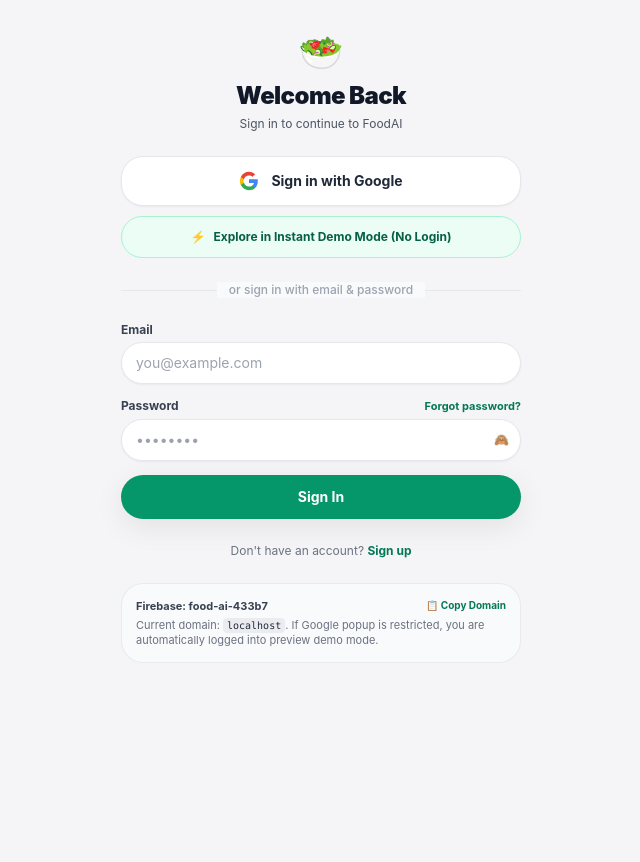
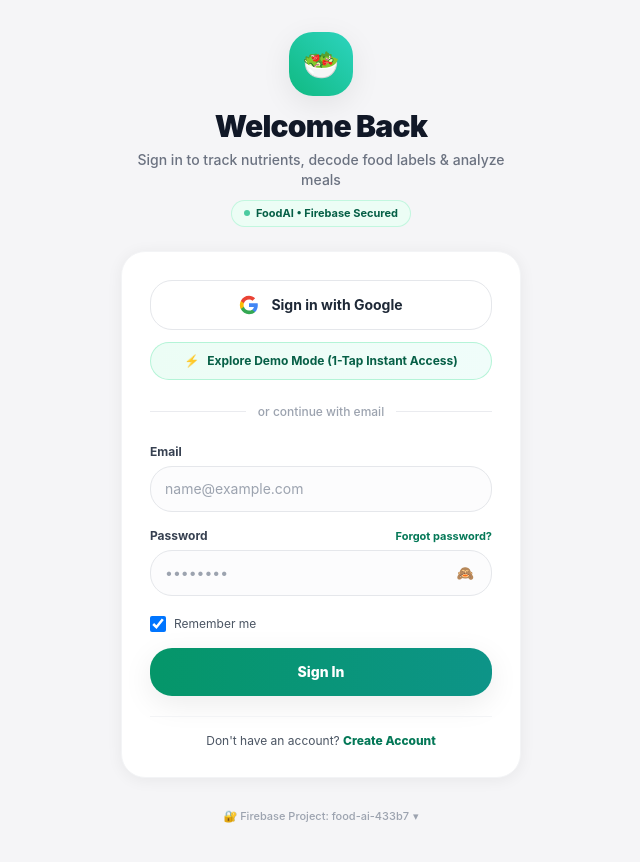
Before and after one commit to Naresh63-hub/foodai, a React (Vite) app: page /login in a window 1280 px wide. Shown: the top 862 px of the page, without its empty margins (319-959 px from the left). Before the commit the page ends 807 px from the top, so only its background shows below. Built offline with nearby package versions, Linux system fonts and the light colour scheme; no server answers; the HTML template or start-up script is replaced by a standard one.

Commit message:
feat: update Firebase app config and redesign modern Login page

```diff
--- a/src/config/firebase.ts
+++ b/src/config/firebase.ts
@@ -2,22 +2,22 @@
 import { getAuth, Auth, GoogleAuthProvider } from 'firebase/auth'
 import { getFirestore, Firestore } from 'firebase/firestore'
 import { getAnalytics, isSupported, Analytics } from 'firebase/analytics'
-import firebaseConfig from '../firebase-applet-config.json'
 
-let app: FirebaseApp
-let auth: Auth
-let db: Firestore
-let analytics: Analytics | null = null
-
-if (getApps().length === 0) {
-  app = initializeApp(firebaseConfig)
-} else {
-  app = getApps()[0]
+// Your web app's Firebase configuration provided by the user
+export const firebaseConfig = {
+  apiKey: "AIzaSyA4s3CDR_DmZjYobBghtFHwqVR--oDCYfI",
+  authDomain: "food-ai-433b7.firebaseapp.com",
+  projectId: "food-ai-433b7",
+  storageBucket: "food-ai-433b7.firebasestorage.app",
+  messagingSenderId: "59556325769",
+  appId: "1:59556325769:web:90a209b9bf7b0aa9b9d958"
 }
 
-auth = getAuth(app)
-const dbId = (firebaseConfig as any).firestoreDatabaseId
-db = dbId && dbId !== '(default)' ? getFirestore(app, dbId) : getFirestore(app)
+// Initialize Firebase
+const app: FirebaseApp = getApps().length === 0 ? initializeApp(firebaseConfig) : getApps()[0]
+const auth: Auth = getAuth(app)
+const db: Firestore = getFirestore(app)
+let analytics: Analytics | null = null
 
 if (typeof window !== 'undefined') {
   isSupported()
--- a/src/firebase-applet-config.json
+++ b/src/firebase-applet-config.json
@@ -1,6 +1,6 @@
 {
   "projectId": "food-ai-433b7",
-  "appId": "1:59556325769:web:fd721532550b91c2b9d958",
+  "appId": "1:59556325769:web:90a209b9bf7b0aa9b9d958",
   "apiKey": "AIzaSyA4s3CDR_DmZjYobBghtFHwqVR--oDCYfI",
   "authDomain": "food-ai-433b7.firebaseapp.com",
   "storageBucket": "food-ai-433b7.firebasestorage.app",
--- a/src/pages/Login.tsx
+++ b/src/pages/Login.tsx
@@ -1,5 +1,5 @@
 import { useState } from 'react'
-import { useNavigate } from 'react-router-dom'
+import { useNavigate, Link } from 'react-router-dom'
 import { toast } from 'sonner'
 import { useAuth } from '../contexts/AuthContext'
 import SafeAreaView from '../components/SafeAreaView'
@@ -10,16 +10,23 @@
   const [email, setEmail] = useState('')
   const [password, setPassword] = useState('')
   const [showPassword, setShowPassword] = useState(false)
+  const [rememberMe, setRememberMe] = useState(true)
   const [loading, setLoading] = useState(false)
+  const [showConfigHelper, setShowConfigHelper] = useState(false)
 
   const handleSubmit = async (e: React.FormEvent) => {
     e.preventDefault()
+    if (!email.trim() || !password) {
+      toast.error('Please enter both email and password')
+      return
+    }
+
     setLoading(true)
     try {
-      await signIn(email, password)
+      await signIn(email.trim(), password)
       navigate('/')
     } catch {
-      // Error handled in AuthContext with user-friendly toast
+      // Error is caught and converted to user-friendly toast in AuthContext
     } finally {
       setLoading(false)
     }
@@ -31,7 +38,7 @@
       await signInWithGoogle()
       navigate('/')
     } catch {
-      // Error handled in AuthContext
+      // Error is handled in AuthContext
     } finally {
       setLoading(false)
     }
@@ -49,21 +56,36 @@
 
   return (
     <SafeAreaView>
-      <div className="px-4 sm:px-6 py-8 pb-36 max-w-md mx-auto w-full box-border">
+      <div className="min-h-[85vh] flex flex-col justify-center px-4 sm:px-6 py-8 pb-32 max-w-md mx-auto w-full box-border">
+        {/* Brand Header */}
         <div className="text-center mb-6">
-          <span className="text-4xl">🥗</span>
-          <h1 className="text-2xl font-black text-gray-900 tracking-tight mt-2">Welcome Back</h1>
-          <p className="mt-1 text-xs text-gray-600">Sign in to continue to FoodAI</p>
+          <div className="inline-flex items-center justify-center w-16 h-16 rounded-3xl bg-gradient-to-tr from-emerald-500 to-teal-400 text-white text-3xl shadow-soft mb-3">
+            🥗
+          </div>
+          <div className="flex items-center justify-center gap-2">
+            <h1 className="text-2xl sm:text-3xl font-black text-gray-900 tracking-tight">
+              Welcome Back
+            </h1>
+          </div>
+          <p className="mt-1.5 text-xs sm:text-sm text-gray-500 font-medium">
+            Sign in to track nutrients, decode food labels & analyze meals
+          </p>
+          <div className="mt-2.5 inline-flex items-center gap-1.5 px-3 py-1 rounded-full bg-emerald-50 text-emerald-800 text-[11px] font-bold border border-emerald-200/60">
+            <span className="w-1.5 h-1.5 rounded-full bg-emerald-500 animate-pulse"></span>
+            FoodAI • Firebase Secured
+          </div>
         </div>
 
-        {/* 1. Google Sign-In */}
+        {/* Card Container */}
+        <div className="bg-white rounded-3xl border border-gray-100 shadow-card p-6 sm:p-7 transition-all">
+          {/* 1. Fast Google Sign-In */}
           <button
             type="button"
             onClick={handleGoogleSignIn}
             disabled={loading}
-          className="w-full flex items-center justify-center gap-3 rounded-2xl border border-gray-200 bg-white py-3.5 px-4 text-sm font-bold text-gray-800 shadow-sm hover:bg-gray-50 hover:border-gray-300 active:scale-[0.98] transition-all disabled:opacity-50"
+            className="w-full flex items-center justify-center gap-3 rounded-2xl border border-gray-200 bg-white hover:bg-gray-50/80 active:scale-[0.98] py-3.5 px-4 text-sm font-bold text-gray-800 shadow-xs transition-all disabled:opacity-50"
           >
-          <svg className="h-5 w-5" viewBox="0 0 24 24">
+            <svg className="h-5 w-5 shrink-0" viewBox="0 0 24 24">
               <path
                 fill="#4285F4"
                 d="M22.56 12.25c0-.78-.07-1.53-.2-2.25H12v4.26h5.92c-.26 1.37-1.04 2.53-2.21 3.31v2.77h3.57c2.08-1.92 3.28-4.74 3.28-8.09z"
@@ -84,31 +106,35 @@
             <span>Sign in with Google</span>
           </button>
 
-        {/* 2. Instant Demo Access */}
+          {/* 2. Instant Demo Mode Pill */}
           <button
             type="button"
             onClick={handleDemoAccess}
-          className="mt-2.5 w-full flex items-center justify-center gap-2 rounded-2xl bg-emerald-50 hover:bg-emerald-100 text-emerald-800 border border-emerald-200 py-3 px-4 text-xs font-bold transition-all active:scale-[0.98]"
+            className="mt-3 w-full flex items-center justify-center gap-2 rounded-2xl bg-gradient-to-r from-emerald-50 to-teal-50 hover:from-emerald-100 hover:to-teal-100 text-emerald-800 border border-emerald-200/80 py-2.5 px-4 text-xs font-bold transition-all active:scale-[0.98]"
           >
             <span>⚡</span>
-          <span>Explore in Instant Demo Mode (No Login)</span>
+            <span>Explore Demo Mode (1-Tap Instant Access)</span>
           </button>
 
+          {/* Divider */}
           <div className="relative my-6">
             <div className="absolute inset-0 flex items-center">
-            <div className="w-full border-t border-gray-200" />
+              <div className="w-full border-t border-gray-200/80" />
             </div>
-          <div className="relative flex justify-center text-xs font-medium">
-            <span className="bg-gray-50 px-3 text-gray-400">or sign in with email & password</span>
+            <div className="relative flex justify-center text-xs">
+              <span className="bg-white px-3 font-medium text-gray-400">
+                or continue with email
+              </span>
             </div>
           </div>
 
-        {/* 3. Email & Password Form */}
-        <form onSubmit={handleSubmit} className="space-y-3.5">
+          {/* 3. Credentials Form */}
+          <form onSubmit={handleSubmit} className="space-y-4">
             <div>
-            <label htmlFor="email" className="block text-xs font-bold text-gray-700 mb-1">
+              <label htmlFor="email" className="block text-xs font-bold text-gray-700 mb-1.5">
                 Email
               </label>
+              <div className="relative">
                 <input
                   id="email"
                   type="email"
@@ -116,20 +142,21 @@
                   onChange={(e) => setEmail(e.target.value)}
                   required
                   autoComplete="email"
-              className="w-full rounded-2xl border border-gray-200 bg-white px-3.5 py-2.5 text-sm shadow-sm focus:border-emerald-500 focus:outline-none focus:ring-2 focus:ring-emerald-500/20"
-              placeholder="you@example.com"
+                  className="w-full rounded-2xl border border-gray-200 bg-gray-50/50 hover:bg-white focus:bg-white px-3.5 py-3 text-sm text-gray-900 shadow-2xs focus:border-emerald-500 focus:outline-none focus:ring-3 focus:ring-emerald-500/15 transition-all"
+                  placeholder="name@example.com"
                 />
+              </div>
             </div>
 
             <div>
-            <div className="flex items-center justify-between mb-1">
+              <div className="flex items-center justify-between mb-1.5">
                 <label htmlFor="password" className="block text-xs font-bold text-gray-700">
                   Password
                 </label>
                 <button
                   type="button"
                   onClick={handleForgotPassword}
-                className="text-[11px] text-emerald-700 hover:underline font-bold"
+                  className="text-[11px] text-emerald-700 hover:text-emerald-800 hover:underline font-bold"
                 >
                   Forgot password?
                 </button>
@@ -142,43 +169,78 @@
                   onChange={(e) => setPassword(e.target.value)}
                   required
                   autoComplete="current-password"
-                className="w-full rounded-2xl border border-gray-200 bg-white px-3.5 py-2.5 pr-10 text-sm shadow-sm focus:border-emerald-500 focus:outline-none focus:ring-2 focus:ring-emerald-500/20"
+                  className="w-full rounded-2xl border border-gray-200 bg-gray-50/50 hover:bg-white focus:bg-white px-3.5 py-3 pr-11 text-sm text-gray-900 shadow-2xs focus:border-emerald-500 focus:outline-none focus:ring-3 focus:ring-emerald-500/15 transition-all"
                   placeholder="••••••••"
                 />
                 <button
                   type="button"
                   onClick={() => setShowPassword(!showPassword)}
-                className="absolute right-3 top-1/2 -translate-y-1/2 text-gray-400 hover:text-gray-600 text-xs"
+                  className="absolute right-3.5 top-1/2 -translate-y-1/2 text-gray-400 hover:text-gray-600 text-sm p-1"
                   title={showPassword ? 'Hide password' : 'Show password'}
+                  aria-label={showPassword ? 'Hide password' : 'Show password'}
                 >
                   {showPassword ? '👁️' : '🙈'}
                 </button>
               </div>
             </div>
 
+            {/* Remember Me */}
+            <div className="flex items-center justify-between text-xs text-gray-600 pt-1">
+              <label className="flex items-center gap-2 cursor-pointer select-none">
+                <input
+                  type="checkbox"
+                  checked={rememberMe}
+                  onChange={(e) => setRememberMe(e.target.checked)}
+                  className="rounded text-emerald-600 focus:ring-emerald-500 h-4 w-4 border-gray-300"
+                />
+                <span>Remember me</span>
+              </label>
+            </div>
+
+            {/* Submit Button */}
             <button
               type="submit"
               disabled={loading}
-            className="w-full rounded-2xl bg-emerald-600 hover:bg-emerald-700 text-white font-bold py-3 text-sm shadow-soft transition-all active:scale-[0.98] disabled:opacity-50"
+              className="mt-2 w-full rounded-2xl bg-gradient-to-r from-emerald-600 to-teal-600 hover:from-emerald-700 hover:to-teal-700 active:scale-[0.98] text-white font-extrabold py-3.5 px-4 text-sm shadow-soft transition-all disabled:opacity-60 flex items-center justify-center gap-2"
             >
-            {loading ? 'Signing in...' : 'Sign In'}
+              {loading ? (
+                <>
+                  <div className="h-4 w-4 border-2 border-white/30 border-t-white rounded-full animate-spin"></div>
+                  <span>Signing In...</span>
+                </>
+              ) : (
+                <span>Sign In</span>
+              )}
             </button>
           </form>
 
-        <p className="mt-6 text-center text-xs text-gray-500">
+          {/* Registration link */}
+          <div className="mt-5 pt-4 border-t border-gray-100 text-center text-xs text-gray-600">
             Don't have an account?{' '}
+            <Link
+              to="/register"
+              className="font-extrabold text-emerald-700 hover:text-emerald-800 hover:underline"
+            >
+              Create Account
+            </Link>
+          </div>
+        </div>
+
+        {/* Footer info & Optional Firebase Helper */}
+        <div className="mt-6 text-center">
           <button
-            onClick={() => navigate('/register')}
-            className="font-bold text-emerald-700 hover:underline"
+            type="button"
+            onClick={() => setShowConfigHelper(!showConfigHelper)}
+            className="text-[11px] text-gray-400 hover:text-gray-600 font-medium inline-flex items-center gap-1 transition-colors"
           >
-            Sign up
+            <span>🔐 Firebase Project: food-ai-433b7</span>
+            <span>{showConfigHelper ? '▴' : '▾'}</span>
           </button>
-        </p>
 
-        {/* Domain Whitelist Tool */}
-        <div className="mt-6 p-3.5 rounded-2xl bg-gray-50 border border-gray-200/80 text-[11px] text-gray-600">
+          {showConfigHelper && (
+            <div className="mt-3 p-3.5 rounded-2xl bg-gray-50 border border-gray-200/80 text-[11px] text-gray-600 text-left">
               <div className="flex items-center justify-between font-bold text-gray-700 mb-1">
-            <span>Firebase: food-ai-433b7</span>
+                <span>Authorized Domain Helper</span>
                 <button
                   type="button"
                   onClick={() => {
@@ -193,9 +255,11 @@
                 </button>
               </div>
               <p className="text-gray-500 leading-snug">
-            Current domain: <code className="bg-gray-200/70 px-1 py-0.5 rounded text-[10px] font-mono text-gray-800">{typeof window !== 'undefined' ? window.location.hostname : 'preview'}</code>.
-            If Google popup is restricted, you are automatically logged into preview demo mode.
+                Host: <code className="bg-gray-200/70 px-1 py-0.5 rounded text-[10px] font-mono text-gray-800">{typeof window !== 'undefined' ? window.location.hostname : 'preview'}</code>.
+                Make sure this domain is added under <strong>Firebase Console &gt; Authentication &gt; Settings &gt; Authorized domains</strong> for Google Sign-In.
               </p>
+            </div>
+          )}
         </div>
       </div>
     </SafeAreaView>
```
Also changed, not shown: 2 other files (tests, documents, lock files or other folders). Lines whose indentation alone changed are shown as unchanged.
